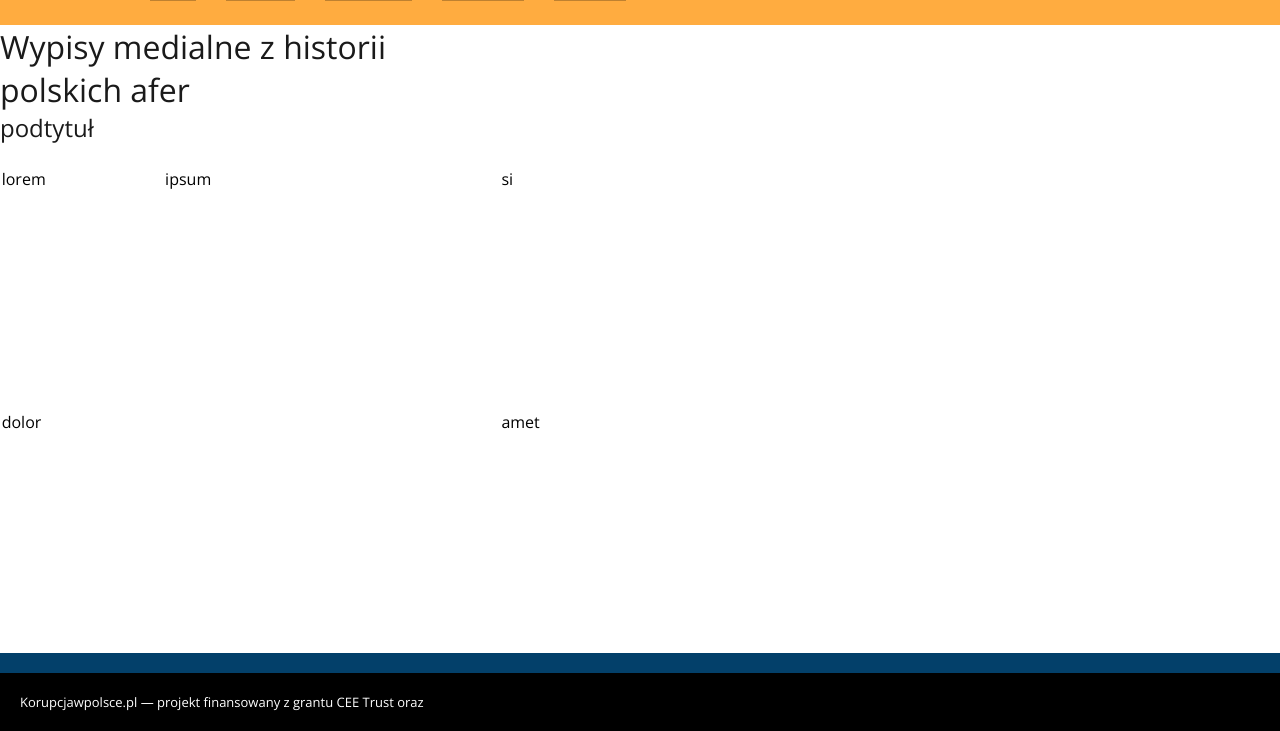
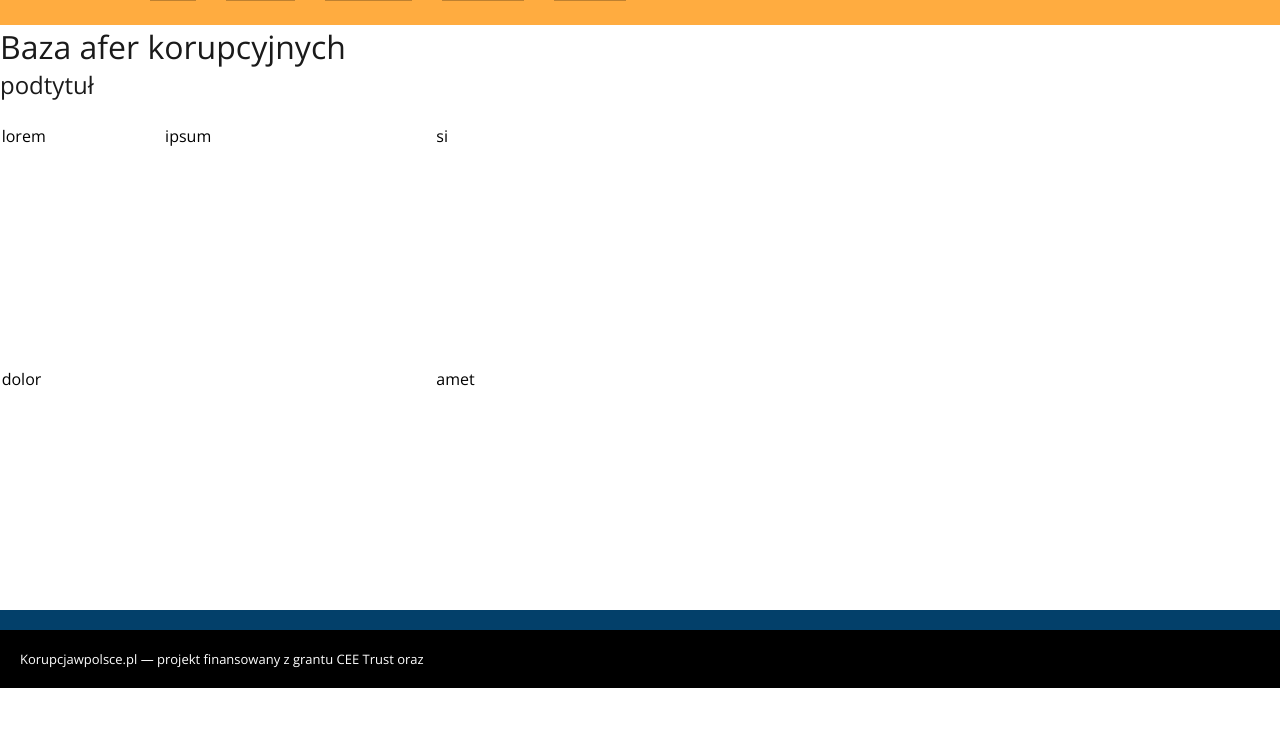
Before and after one commit to CCLab/BriberyDB, a Django app: template templates/main.html in a window 1280 px wide. Shown: the part 133-864 px from the top of the page. After the commit the page ends 821 px from the top, so only its background shows below. Run offline with Django 3.2, Linux system fonts and the light colour scheme; the template is opened without the code that fills it, so the values that code supplies are empty; some web fonts are replaced.

Commit message:
owner fix

```diff
--- a/templates/main.html
+++ b/templates/main.html
@@ -1,7 +1,7 @@
 {% extends "body.html" %}{% block content %}
         <div id="jedynka-kolumna">
           <div id="temat-glowny">
-            <h1>Wypisy medialne z historii polskich afer</h1>
+            <h1>Baza afer korupcyjnych</h1>
             <h2>podtytuł</h2>
             <img src="" id="jedynka-obrazek" />
           </div><!-- koniec main topic -->
```
